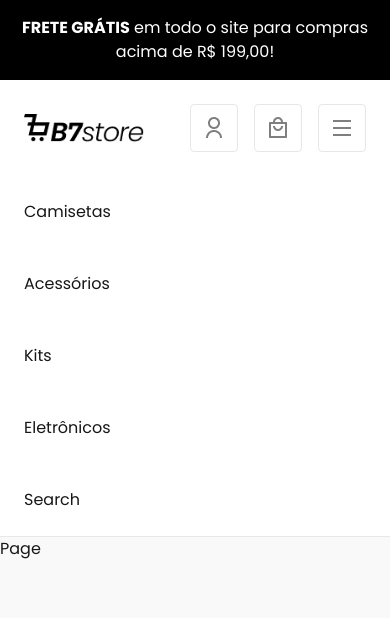
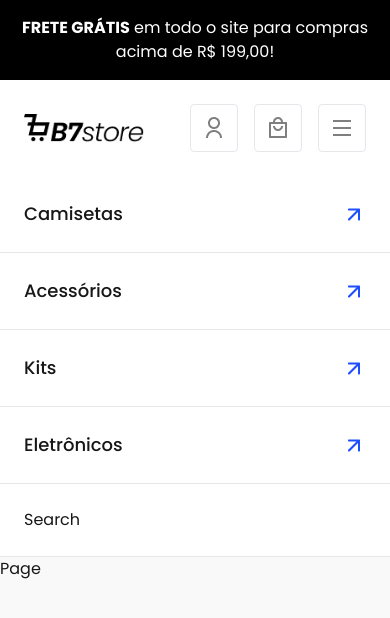
Before and after one commit to Nixwzy/b7store, a Next.js app: page / in a window 390 px wide. Shown: the top 618 px of the page. Built offline with nearby package versions, Linux system fonts and the light colour scheme.

Commit message:
refactor(header): improve menu item structure and styling in mobile view

```diff
--- a/src/components/layout/header.tsx
+++ b/src/components/layout/header.tsx
@@ -6,14 +6,14 @@ import Link from 'next/link';
 type MenuItem = {
   label: string;
   href: string;
-}
+};
 
 export function Header() {
   const menu = [
-        {label: 'Camisetas', href: 'categories/camisas'},
-        {label: 'Acessórios', href: 'categories/acessorios'},
-        {label: 'Kits', href: 'categories/kits'},
-        {label: 'Eletrônicos', href: 'categories/eletronicos'},
+    { label: 'Camisetas', href: 'categories/camisas' },
+    { label: 'Acessórios', href: 'categories/acessorios' },
+    { label: 'Kits', href: 'categories/kits' },
+    { label: 'Eletrônicos', href: 'categories/eletronicos' },
   ];
   return (
     <header className="bg-white border-b border-gray-200">
@@ -54,10 +54,17 @@ export function Header() {
       </div>
       {/* mobile sections */}
       <div className="md:hidden">
-       {menu.map(item => (
+        {menu.map((item) => (
           <Link key={item.label} href={item.href}>
-            <div className='p-6'>
-                {item.label}
+            <div className="p-6 border-b border-gray-200 flex items-center justify-between">
+              <div className='font-medium text-lg'>{item.label}</div>
+
+              <Image
+                src="/assets/ui/arrow-up-right.png"
+                alt="Arrow Icon"
+                width={24}
+                height={24}
+              />
             </div>
           </Link>
         ))}
```
Lines whose indentation alone changed are shown as unchanged.
